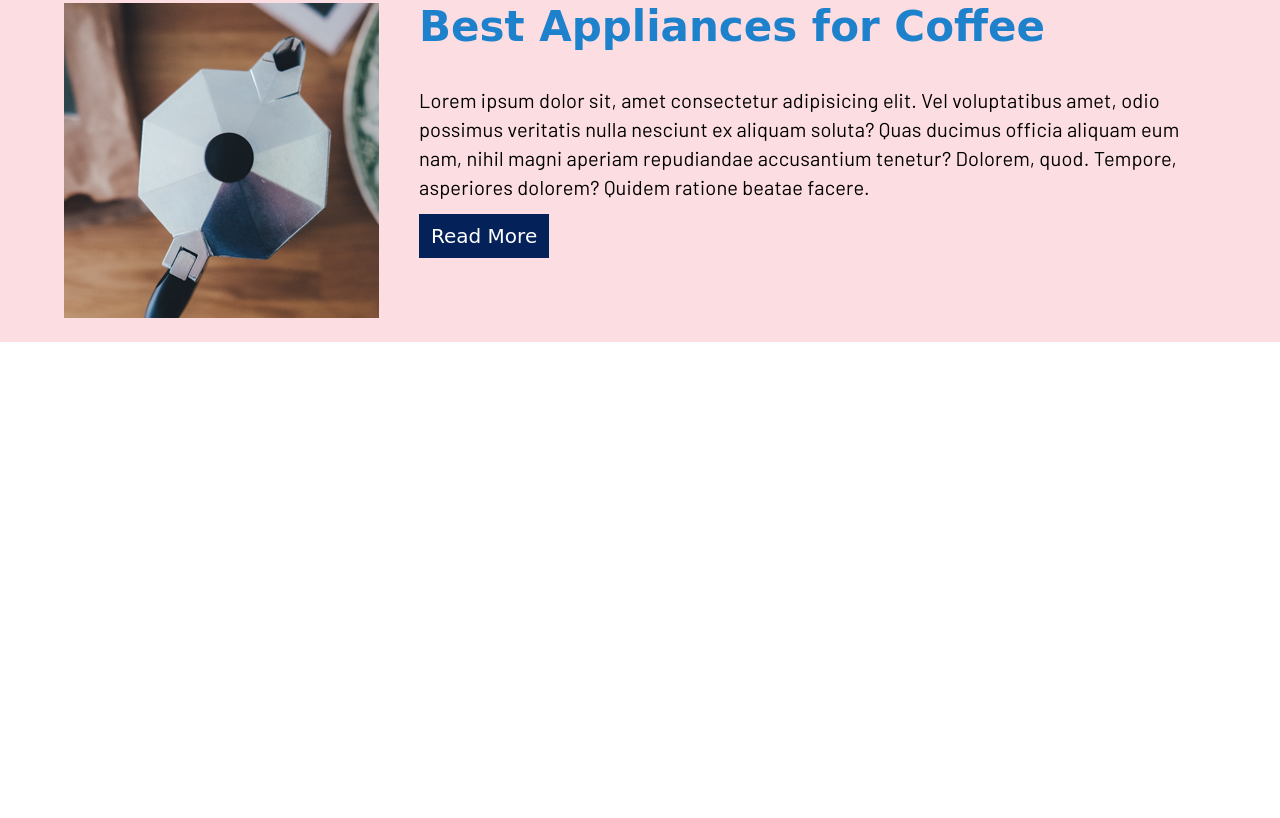
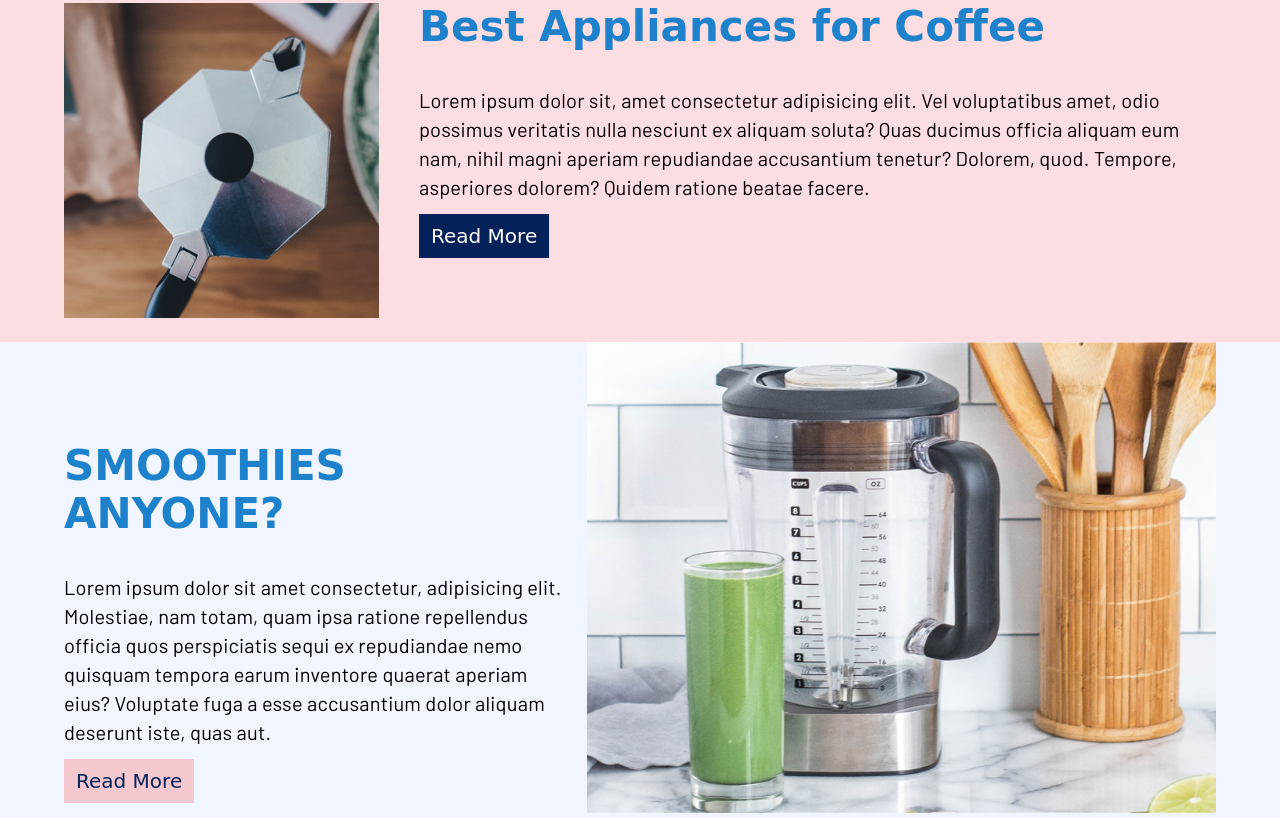
Before and after one commit to jstnthny/JustinAbante-assignment1, a plain HTML site: page index.html in a window 1280 px wide. Shown: the part 1365-2183 px from the top of the page. Before the commit the page ends 1707 px from the top, so only its background shows below. Drawn offline with Linux system fonts and the light colour scheme; a web font is replaced by a local one.

Commit message:
added smoothies section

```diff
--- a/index.html
+++ b/index.html
@@ -72,6 +72,25 @@
           </div>
         </div>
       </section>
+      <!-- End of News Section -->
+      <section class="smoothies-section">
+        <div class="wrapper smoothies-flex-container">
+          <div class="smoothies-text-container">
+            <h2>Smoothies Anyone?</h2>
+            <p>
+              Lorem ipsum dolor sit amet consectetur, adipisicing elit.
+              Molestiae, nam totam, quam ipsa ratione repellendus officia quos
+              perspiciatis sequi ex repudiandae nemo quisquam tempora earum
+              inventore quaerat aperiam eius? Voluptate fuga a esse accusantium
+              dolor aliquam deserunt iste, quas aut.
+            </p>
+            <a href="#">Read More</a>
+          </div>
+          <div class="smoothies-img-container">
+            <img src="./assets/right-photo.jpg" alt="" />
+          </div>
+        </div>
+      </section>
     </main>
   </body>
 </html>
--- a/styles/sass/styles.scss
+++ b/styles/sass/styles.scss
@@ -130,3 +130,45 @@ h2 {
   color: #fff;
   text-align: center;
 }
+
+// Smoothies Section
+
+.smoothies-section {
+  background-color: #f0f5ff;
+}
+
+.smoothies-flex-container {
+  display: flex;
+}
+
+.smoothies-text-container {
+  margin: 100px 20px 0 0;
+  width: 80%;
+  h2 {
+    text-align: left;
+    text-transform: uppercase;
+  }
+  p {
+    font-family: $secondaryFont;
+    font-size: 20px;
+    line-height: 29px;
+    letter-spacing: 0.2px;
+  }
+  a {
+    padding: 10px 12px;
+    text-decoration: none;
+    background-color: #f5c8cf;
+    font-family: $primaryFont;
+    font-size: 20px;
+    line-height: 29px;
+    color: #042259;
+    text-align: center;
+  }
+}
+
+.smoothies-img-container {
+  width: 100%;
+  img {
+    max-width: 100%;
+  }
+}
```
Also changed, not shown: styles/css/styles.css, 1 other file.
